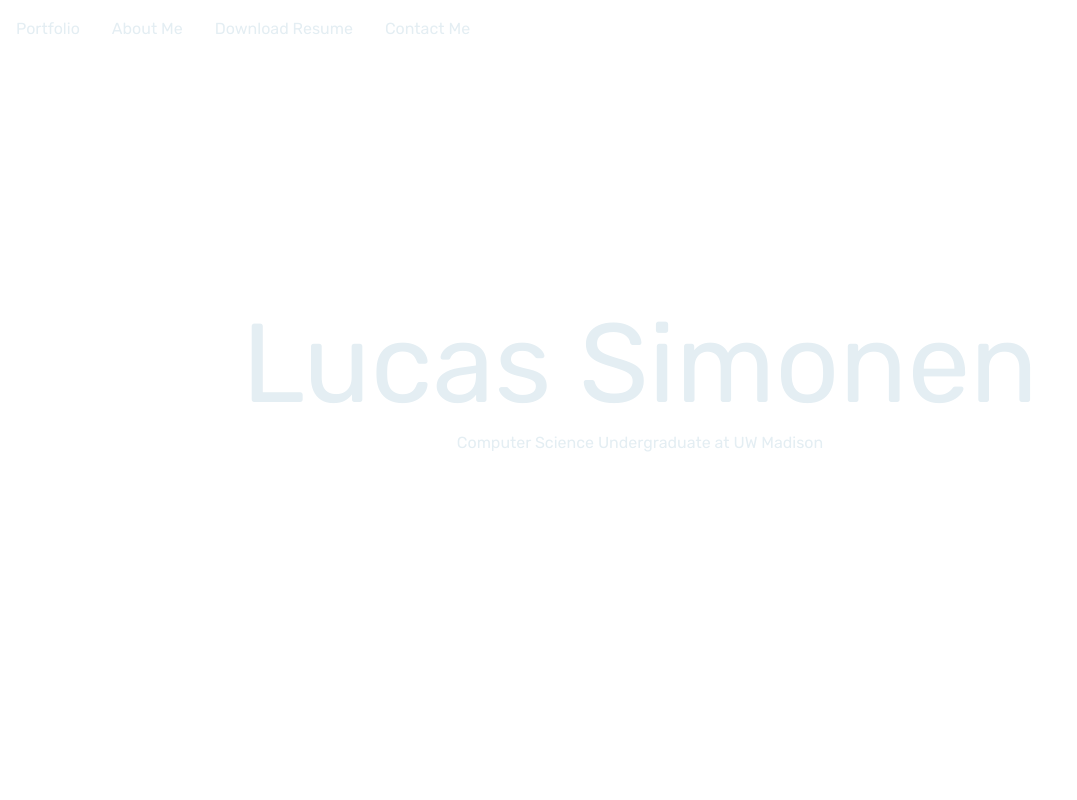
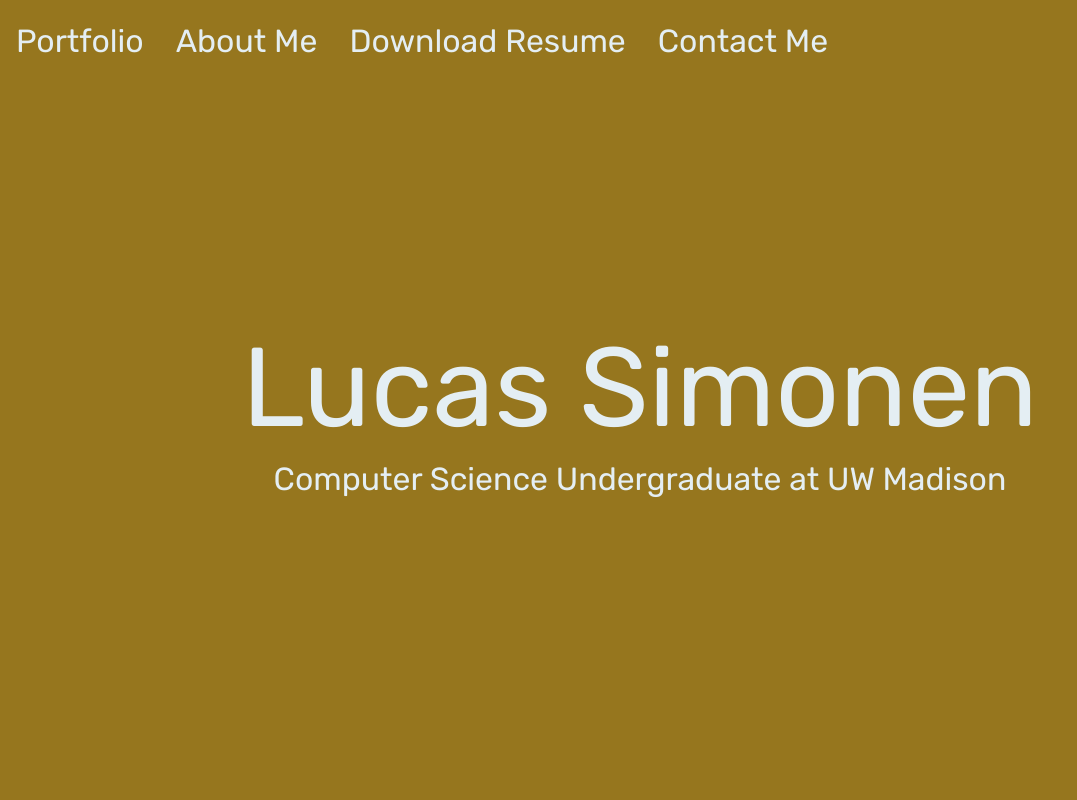
Before and after one commit to lsimonen1/Lucas-websitev1, a React (Create React App) app in the folder my-new-app/: page / in a window 1280 px wide. Shown: the top 800 px of the page, without its empty margins (0-1077 px from the left). Built offline with nearby package versions, Linux system fonts and the light colour scheme.

Commit message:
fading background fixed

```diff
--- a/my-new-app/src/App.js
+++ b/my-new-app/src/App.js
@@ -1,16 +1,16 @@
 import AboutMe from "./components/AboutMe";
 import HomeView from "./components/HomeView";
 import 'bootstrap/dist/css/bootstrap.min.css';
-
+import Fade from "./components/Fade";
 
 function App() {
   return (
     <div className="App">
-      <HomeView />
+      <Fade />
       <div className = "aboutMeDiv">
-        <div class = "col-4"></div>
+        <div className = "col-4"></div>
       <AboutMe />
-      <div class = "col-4"></div>
+      <div className = "col-4"></div>
 
       </div>
     </div>
```
Also changed, not shown: my-new-app/src/components/Fade.js (+2 -10 lines).
